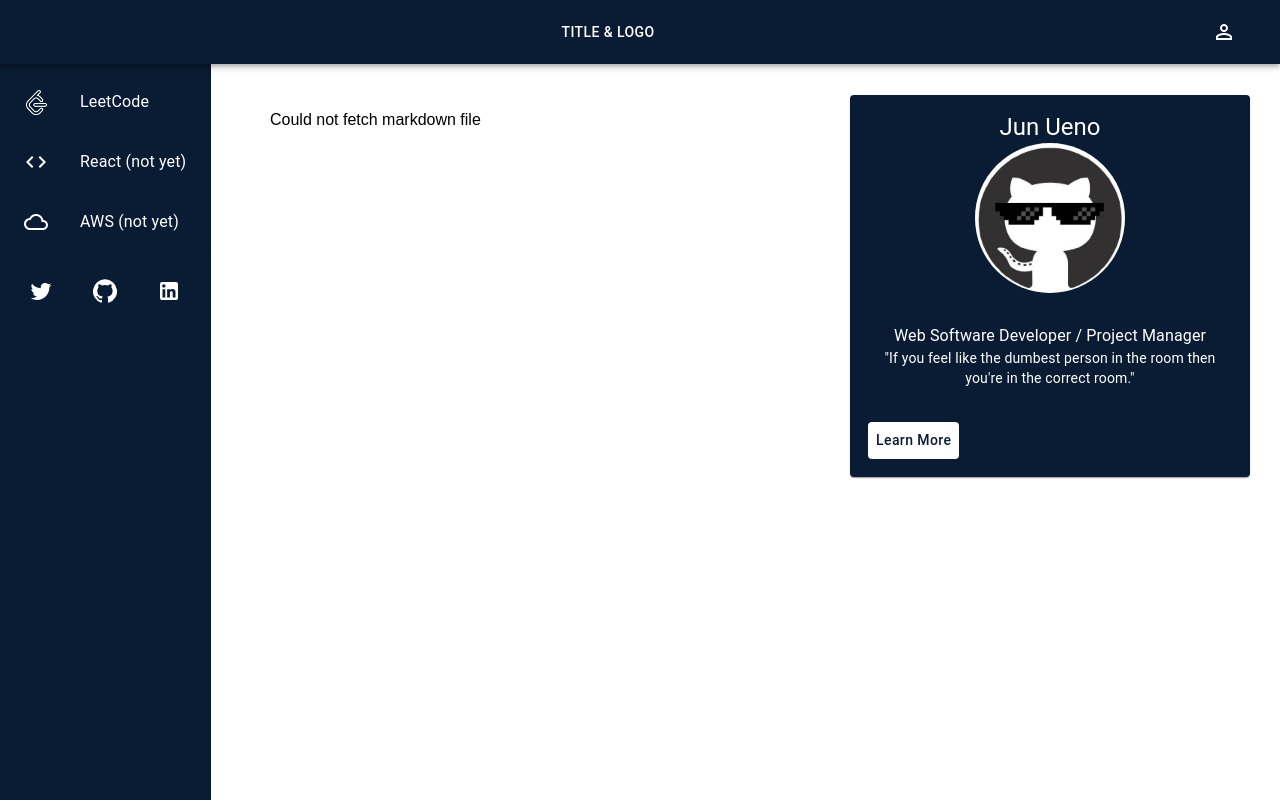
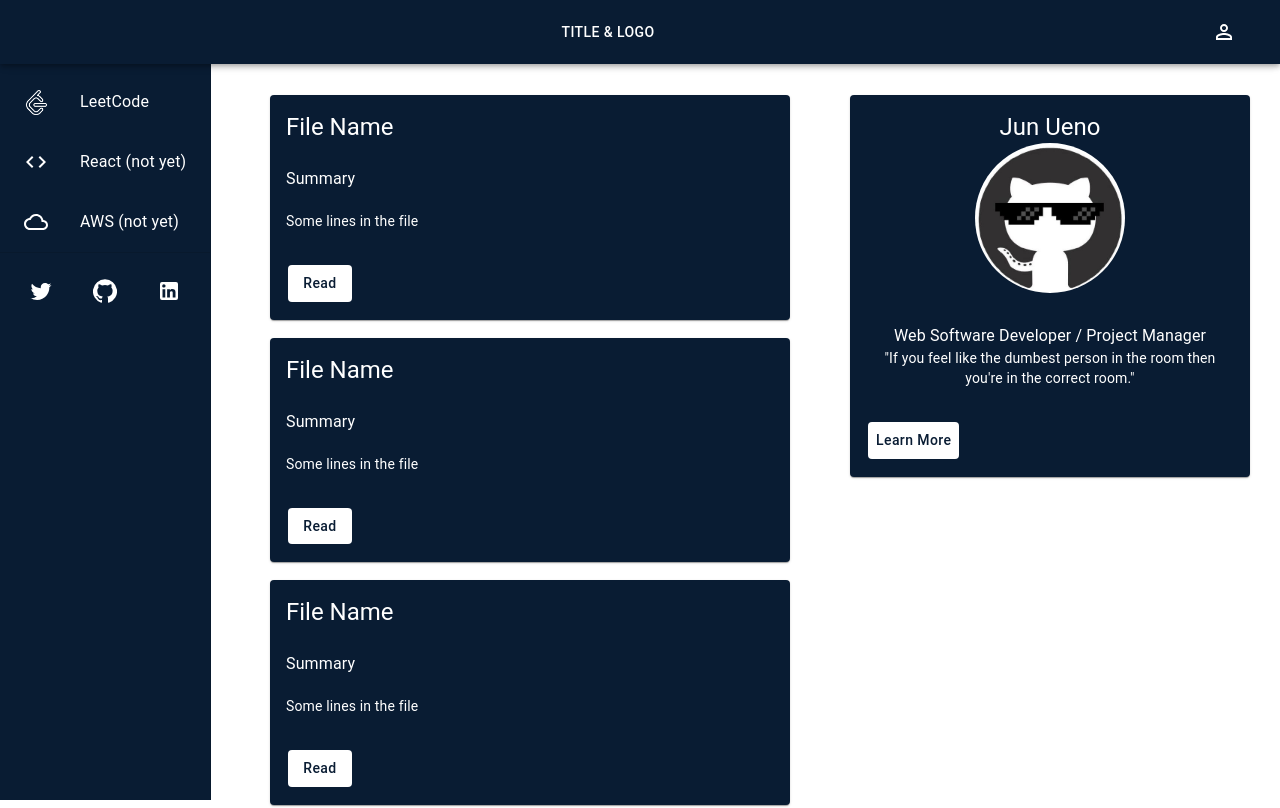
Before and after one commit to jun-uen0/react-techs, a React (Create React App) app: page / in a window 1280 px wide. Shown: the top 808 px of the page. Built offline with nearby package versions, Linux system fonts and the light colour scheme; no server answers.

Commit message:
gave up with getting data from GitHub

```diff
--- a/src/components/Layout/CardArea/CardArea.tsx
+++ b/src/components/Layout/CardArea/CardArea.tsx
@@ -1,5 +1,3 @@
-import makeStyles from '@material-ui/core/styles/makeStyles'
-import useTheme from '@material-ui/styles/useTheme'
 import Box from '@material-ui/core/Box'
 import Profile from './parts/Profile'
 
@@ -13,10 +11,3 @@ export default function ClippedDrawer() {
     </>
   )
 }
-
-const useStyles = makeStyles({
-  back: {
-    background: "#091c33",
-    color : '#ffffff',
-  },
-})
--- /dev/null
+++ b/src/components/Layout/ContentsArea/ContentCards/ContentCards.tsx
@@ -0,0 +1,19 @@
+import Box from '@material-ui/core/Box'
+import ContentCard from './parts/ContentCard'
+
+const ContentCards: React.FC = () => {
+
+  return (
+    <>
+      <Box>
+        {/* @todo For next task, get data by using forEach */}
+        <ContentCard />
+        <ContentCard />
+        <ContentCard />
+        <ContentCard />
+      </Box>
+    </>
+  )
+}
+
+export default ContentCards
--- /dev/null
+++ b/src/components/Layout/ContentsArea/ContentCards/parts/ContentCard.tsx
@@ -0,0 +1,51 @@
+import makeStyles from '@material-ui/core/styles/makeStyles'
+import Button from '@material-ui/core/Button'
+import Card from '@material-ui/core/Card'
+import CardContent from '@material-ui/core/CardContent'
+import CardActions from '@material-ui/core/CardActions'
+import Typography from '@material-ui/core/Typography'
+
+const ContentCard: React.FC = () => {
+
+  const classes = useStyles()
+
+  return (
+    <>
+      <Card className={classes.back}>
+        <CardContent>
+          <Typography variant="h5" component="div">
+            File Name
+          </Typography>
+          <Typography>
+            <br />
+            Summary
+          </Typography>
+          <Typography variant="body2">
+            <br />
+            Some lines in the file
+          </Typography>
+        </CardContent>
+        <CardActions>
+          <Button classes={{ text: classes.learnMore }} >
+            Read
+          </Button>
+        </CardActions>
+      </Card>
+      <span style={{ marginLeft: 16}} />
+    </>
+  )
+}
+
+const useStyles = makeStyles({
+  back: {
+    background: "#091c33",
+    color : '#ffffff',
+  },
+  learnMore: {
+    background: "#ffffff",
+    color : '#091c33',
+    margin: '10px',
+  },
+})
+
+export default ContentCard
--- /dev/null
+++ b/src/components/Layout/ContentsArea/Contents/Contents.tsx
@@ -0,0 +1,59 @@
+import axios from "axios"
+import { useEffect, useState } from "react"
+import ReactMarkdown from 'react-markdown'
+import { Prism as SyntaxHighlighter } from 'react-syntax-highlighter'
+import { xonokai } from 'react-syntax-highlighter/dist/esm/styles/prism'
+
+const fileName = 'react.md'
+
+const ContentsArea: React.FC = () => {
+
+  const [content, setContent] = useState('Could not fetch markdown file')
+
+  useEffect(() => {
+    import('../../../../contents/' + fileName)
+    .then(res => {
+      fetch(res.default)
+          .then(res => res.text())
+          .then(res => setContent(res))
+          .catch(err => console.log(err))
+      })
+      .catch(err => console.log(err))
+
+    axios.get(content)
+    .then((res) => {
+      setContent(res.data);
+    })
+    .catch((err) => {
+      console.log('Error occured when fetching markdown data' + err)
+    })
+  }, [])
+
+  return (
+    <>
+      <ReactMarkdown
+        children={content}
+        components={{
+          code({node, inline, className, children, ...props}) {
+            const match = /language-(\w+)/.exec(className || '')
+            return !inline && match ? (
+              <SyntaxHighlighter
+                children={String(children).replace(/\n$/, '')}
+                style={xonokai as any}
+                language={match[1]}
+                PreTag="div"
+                {...props}
+              />
+            ) : (
+              <code className={className} {...props}>
+                {children}
+              </code>
+            )
+          }
+        }}
+      />
+    </>
+  )
+}
+
+export default ContentsArea
--- a/src/components/Layout/ContentsArea/ContentsArea.tsx
+++ b/src/components/Layout/ContentsArea/ContentsArea.tsx
@@ -1,78 +1,12 @@
-import Box from '@material-ui/core/Box'
-import Grid from '@material-ui/core/Grid'
-import { MuiThemeProvider, createMuiTheme } from '@material-ui/core/styles';
-import ReactMarkdown from 'react-markdown'
-import {Prism as SyntaxHighlighter} from 'react-syntax-highlighter'
-import {dark,prism,xonokai} from 'react-syntax-highlighter/dist/esm/styles/prism'
-import {docco,androidstudio} from 'react-syntax-highlighter/dist/esm/styles/hljs'
-import { useEffect, useState } from "react"
-import axios from "axios"
+import Contents from './Contents/Contents'
+import ContentCards from './ContentCards/ContentCards'
 
 const ContentsArea: React.FC = () => {
-
-  // Get the contents of the markdown file from GitHub
-  const url =
-  "https://raw.githubusercontent.com/jun-uen0/react-hooks/main/01_useState.md"
-
-  const [read, setRead] = useState('Could not fetch markdown file')
-
-  useEffect(() => {
-    axios.get(url)
-    .then((res) => {
-      setRead(res.data);
-    })
-    .catch((err) => {
-      console.log('Error occured when fetching markdown data' + err)
-    })
-  }, [])
-
   return (
-    <div>
-      {/* <MuiThemeProvider theme={themeDark}> */}
-        {/* <Box
-          sx={{}}
-        > */}
-          <ReactMarkdown
-            children={read}
-            components={{
-              code({inline, className, children}) {
-                const match = /language-(\w+)/.exec(className || '')
-                // If text is inline, use the inline language
-                return !inline && match ? (
-                  <SyntaxHighlighter
-                    children={String(children).replace(/\n$/, '')}
-                    style={xonokai as any}
-                    language={match[1]}
-                    PreTag="div"
-                  />
-                  // If text is not inline, use the markdown language
-                  ) : (
-                    <code className={className}>
-                  </code>
-                )
-              }
-            }}
-          />
-        {/* </Box> */}
-      {/* </MuiThemeProvider> */}
-    </div>
+    <>
+      <ContentCards />
+    </>
   )
 }
 
-const themeLight = createMuiTheme({
-  palette: {
-    background: {
-      default: "#e4f0e2"
-    }
-  },
-})
-
-const themeDark = createMuiTheme({
-  palette: {
-    background: {
-      default: "#222222",
-    }
-  },
-})
-
 export default ContentsArea
```
